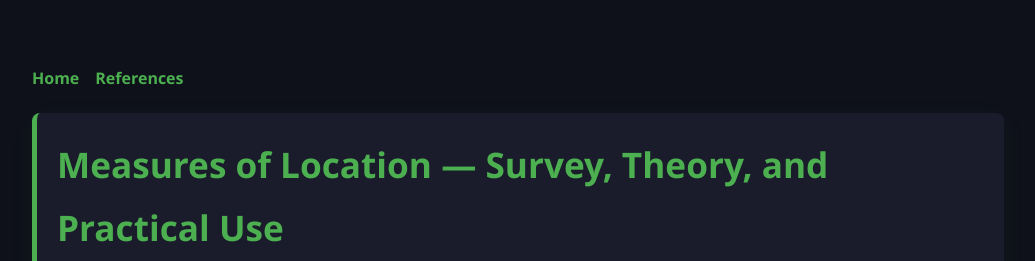
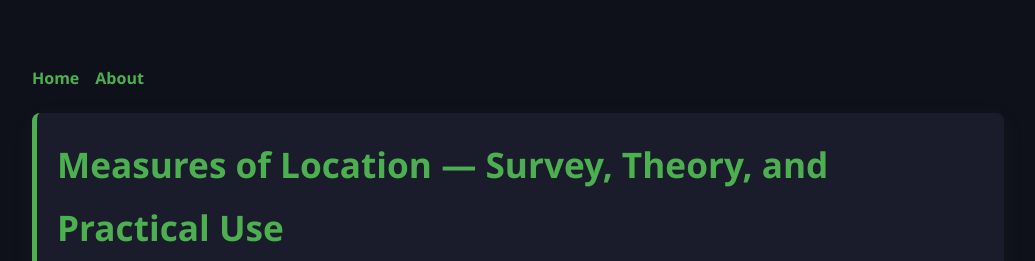
Before and after one commit to ricky2905/ricky2905.github.io, a Jekyll site: the page HOMEWORK/homework5/index.html, which Jekyll copies as it is, in a window 1280 px wide and 900 px high. Shown: the top 261 px of the window, without its empty margins (122-1157 px from the left). Built offline with Jekyll 4.4.1, drawn with Linux system fonts in a browser that asks for light colours.

Commit message:
Update index.html

```diff
--- a/HOMEWORK/homework5/index.html
+++ b/HOMEWORK/homework5/index.html
@@ -45,10 +45,11 @@
   <script src="https://cdn.jsdelivr.net/npm/mathjax@3/es5/tex-chtml.js"></script>
 </head>
 <body>
-  <header class="topnav">
-    <a href="#">Home</a>
-    <a href="#references">References</a>
+   <header class="topnav">
+    <a href="/">Home</a>
+    <a href="/about/">About</a>
   </header>
+
 
   <main>
 
```
